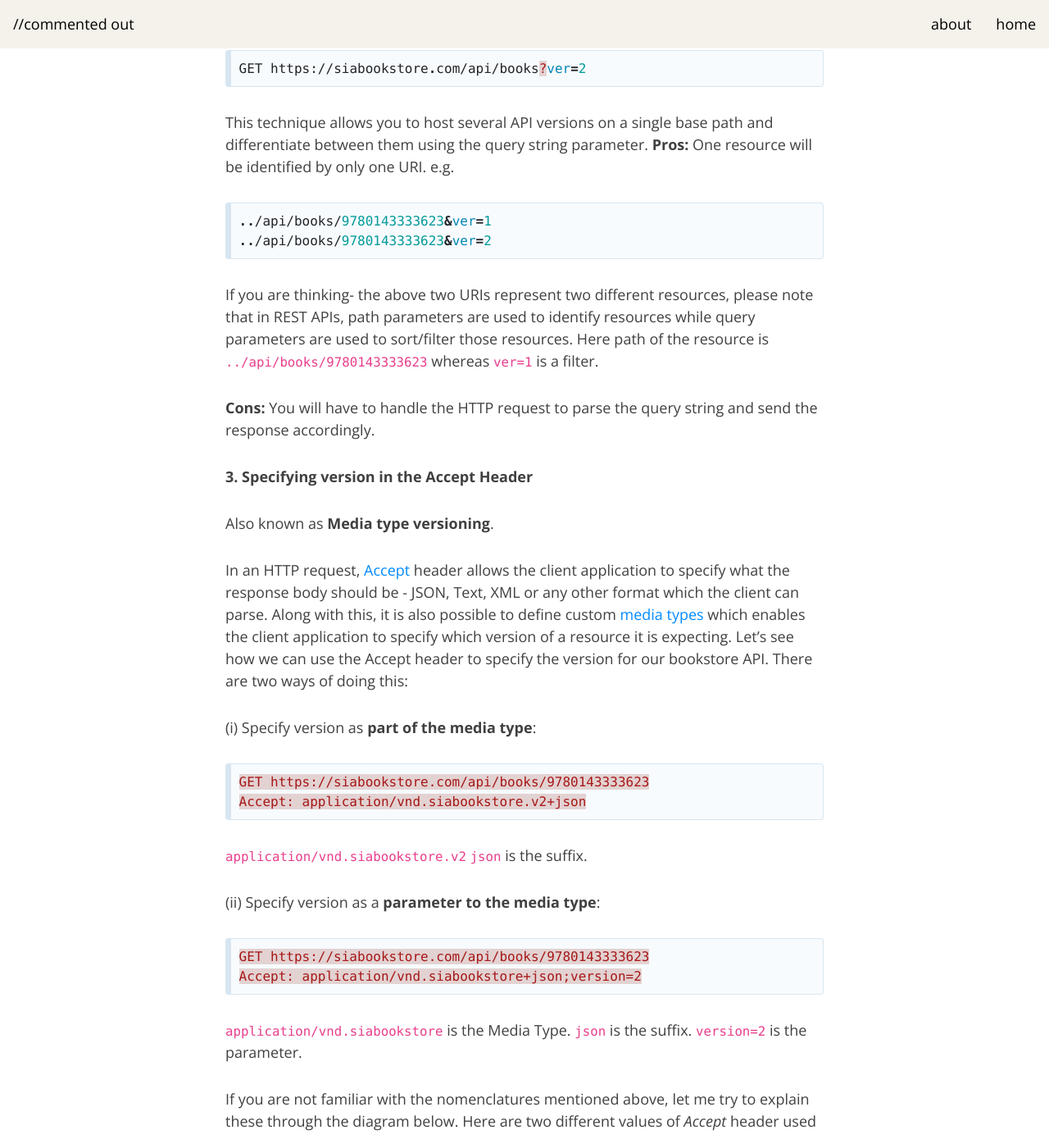
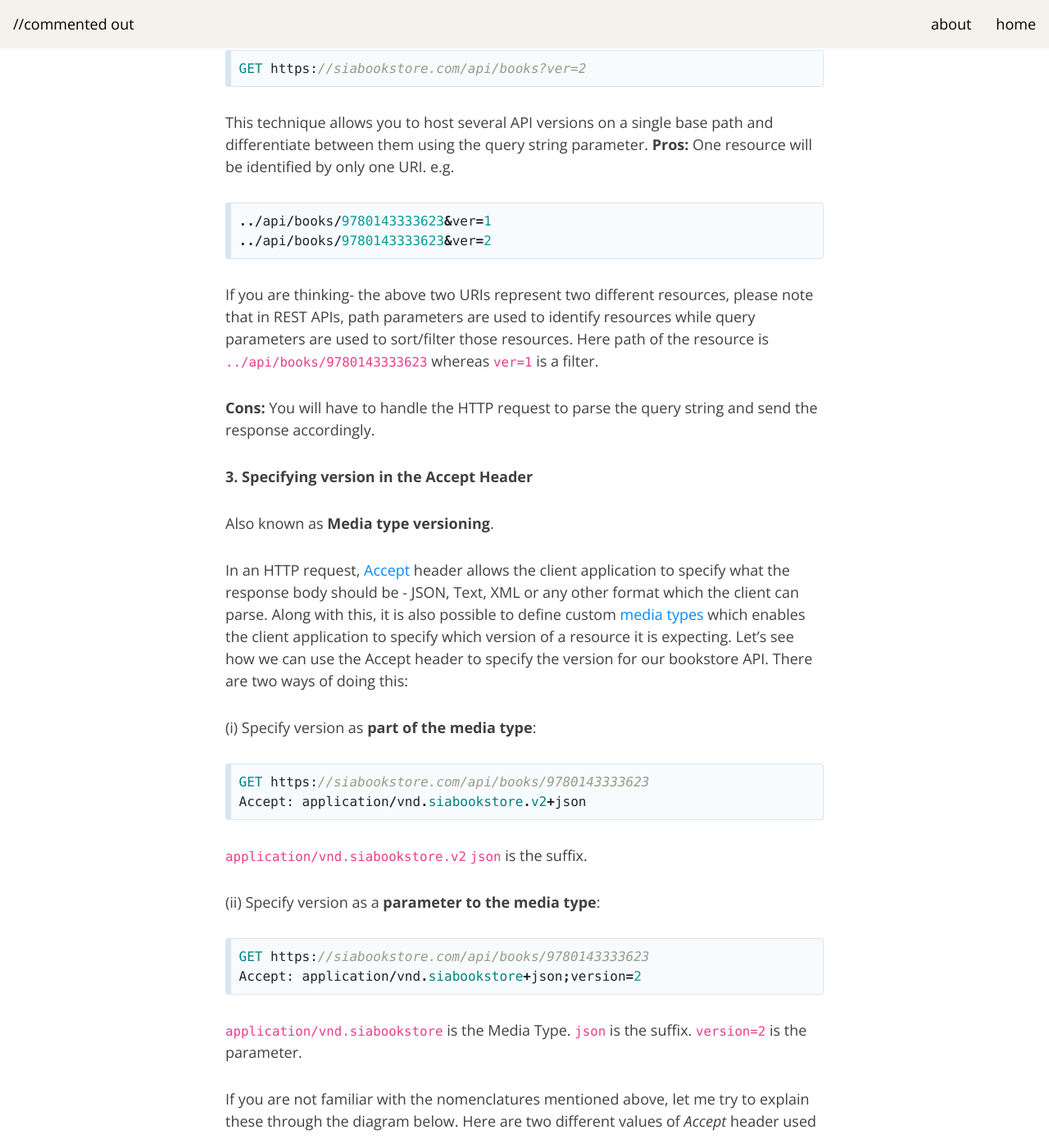
Before and after one commit to commentedout/commentedout.github.io, a Jekyll site: the page built from _posts/2020-03-21-api-versioning-techniques.md, in a window 1280 px wide and 1400 px high, scrolled down 3143 px. Shown: the whole window at 82% size. Built offline with Jekyll 4.4.1, drawn with Linux system fonts in a browser that asks for light colours; nearby versions of some CDN libraries; comment, search, counter and statistics services are not loaded; some of the changed text lies outside the part shown.

Commit message:
_posts/2020-03-21-api-versioning-techniques.md updated from https://stackedit.io/

```diff
--- a/_posts/2020-03-21-api-versioning-techniques.md
+++ b/_posts/2020-03-21-api-versioning-techniques.md
@@ -1,6 +1,6 @@
 ---
 layout: post
-title: REST API Versioning ":" Why and How?
+title: REST API Versioning - Why and How?
 tags: [REST API, Web Development, Fundamentals]
 
 ---
@@ -54,12 +54,12 @@ Each one of these has its pros and cons. Let's discuss these in details.
 
 **1. Specifying version in the URI**
 Every time you modify your Web API or modify the schema of response, you add a version number to the URI. The previously existing URIs should continue to operate as before. For our bookstore example, we can do it like this-
-~~~matlab
+~~~java
 GET https://siabookstore.com/api/v2/books
 ~~~
 
 For now, the older URI-
-~~~matlab
+~~~java
 https://siabookstore.com/api/books
 ~~~
 can be assumed to be *Version 1* if you don't want to modify the client application (mobile app).
@@ -68,7 +68,7 @@ Tip: If you are working to write Web APIs for an application from scratch and yo
 
 **Pros**: Easy to implement and understand. Web Servers will handle the routing for you if you have set up your directory structure appropriately.
 **Cons**: Some people who strictly adhere to the rules - "Once a URI is assigned to a resource it should never change" or "A resource must be accessible by only one URI" argue that this method of versioning is bad. For e.g.  in our case, one book is being represented by multiple URIs.
-~~~matlab
+~~~java
 ../api/v1/books/9780143333623
 ../api/v2/books/9780143333623
 ~~~
@@ -78,12 +78,12 @@ Tip: If you are working to write Web APIs for an application from scratch and yo
 
 **2. Specifying version in a Query String**
 Another way to specify the version in the HTTP request is to mention it in a query string of the URI. Something like this:
-~~~matlab
+~~~java
 GET https://siabookstore.com/api/books?ver=2
 ~~~
 This technique allows you to host several API versions on a single base path and differentiate between them using the query string parameter.
 **Pros:** One resource will be identified by only one URI. e.g.
-~~~matlab
+~~~java
 ../api/books/9780143333623&ver=1
 ../api/books/9780143333623&ver=2
 ~~~
@@ -101,7 +101,7 @@ Let's see how we can use the Accept header to specify the version for our bookst
 
 (i) Specify version as **part of the media type**:
 
-~~~http
+~~~java
 GET https://siabookstore.com/api/books/9780143333623
 Accept: application/vnd.siabookstore.v2+json
 ~~~
@@ -109,7 +109,7 @@ Accept: application/vnd.siabookstore.v2+json
 `json` is the suffix.
 
 (ii) Specify version as a **parameter to the media type**:
-~~~http
+~~~java
 GET https://siabookstore.com/api/books/9780143333623
 Accept: application/vnd.siabookstore+json;version=2
 ~~~
@@ -131,7 +131,7 @@ Your server application should process the Accept header and see if it can respo
 **4. Specifying version in a custom HTTP Header**
 We can add a custom header to our HTTP request to specify the version of the API. Client applications will have to add this custom header to all the required HTTP requests.
 
-~~~http
+~~~java
 GET https://siabookstore.com/api/books/9780143333623
 siabookstore-api-ver: 2
 ~~~
```
